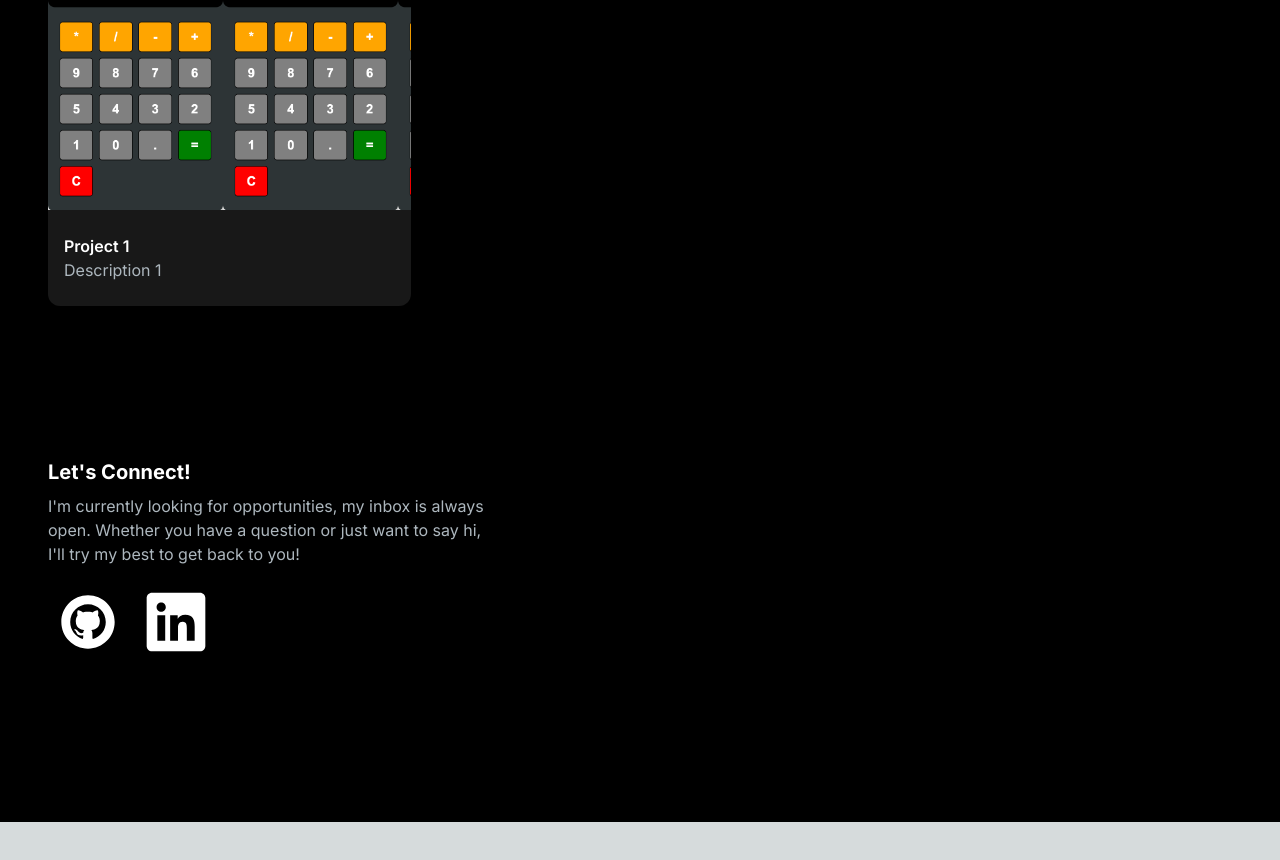
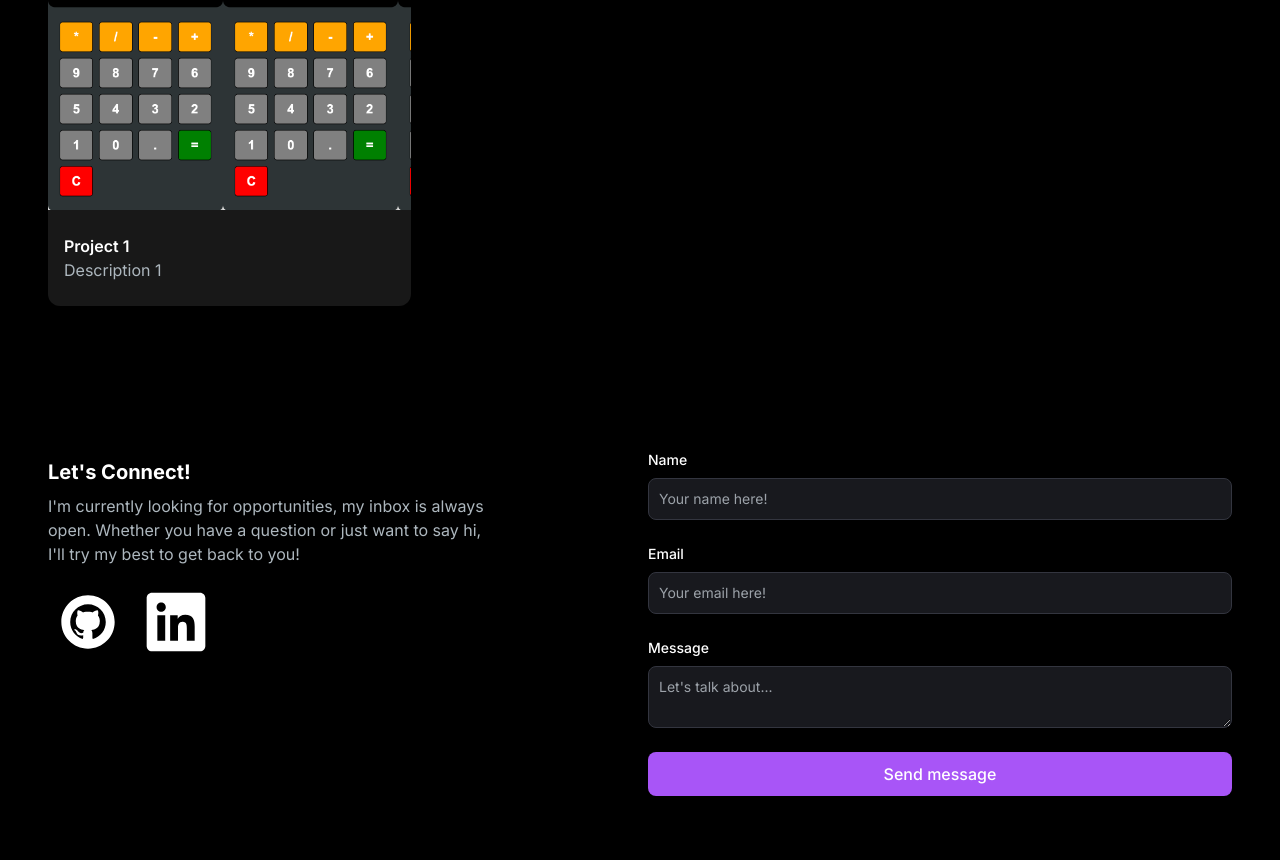
Before and after one commit to Russel-T/My-Portfolio-Website, a Next.js app in the folder my-portfolio-website/: page / in a window 1280 px wide. Shown: the part 1187-2047 px from the top of the page. Before the commit the page ends 2009 px from the top, so only its background shows below. Built offline with nearby package versions, Linux system fonts and the light colour scheme.

Commit message:
trying to fix email issue

```diff
--- a/my-portfolio-website/src/app/components/ContactForm.jsx
+++ b/my-portfolio-website/src/app/components/ContactForm.jsx
@@ -53,11 +53,53 @@ const ContactForm = () => {
       </div>
 
       <div>
-        <form className="flex flex-col gap-4" ref={form} onSubmit={sendEmail}>
-            <label htmlFor="" className="text-white">
+        <form ref={form} onSubmit={sendEmail}>
+          <div className="mb-6">
+            <label class="block mb-2 text-sm font-medium text-white">
+              Name
+            </label>
+            <input
+              type="text"
+              name="from_name"
+              class="bg-gray-[#18191E] border border-[#33353F] bg-[#18191E] placeholder-[#9CA2A9] text-gray-100 text-sm rounded-lg  block w-full p-2.5"
+              placeholder="Your name here!"
+            />
+          </div>
 
+          <div className="mb-6">
+            <label class="block mb-2 text-sm font-medium text-white">
+              Email
             </label>
-            </form>
+            <input
+              class="bg-gray-[#18191E] border border-[#33353F] bg-[#18191E] placeholder-[#9CA2A9] text-gray-100 text-sm rounded-lg  block w-full p-2.5"
+              placeholder="Your email here!"
+              type="email"
+              name="user_email"
+            />
+          </div>
+
+          <div className="mb-6">
+            <label class="block mb-2 text-sm font-medium text-white">
+              Message
+            </label>
+            <textarea
+              name="message"
+              placeholder="Let's talk about..."
+              class="bg-gray-[#18191E] border border-[#33353F] bg-[#18191E] placeholder-[#9CA2A9] text-gray-100 text-sm rounded-lg  block w-full p-2.5"
+            />
+          </div>
+
+          <div className="mb-6">
+            <button
+              type="submit"
+              value="Send"
+              class="bg-purple-500 hover:bg-purple-600 text-white font-medium py-2.5 px-5 rounded-lg w-full"
+            >
+              {" "}
+              Send message{" "}
+            </button>
+          </div>
+        </form>
       </div>
     </section>
 
```
